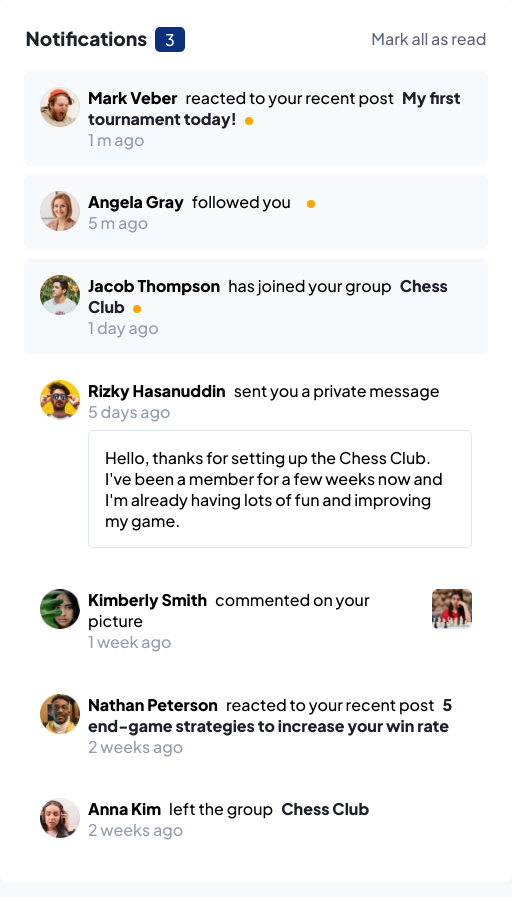
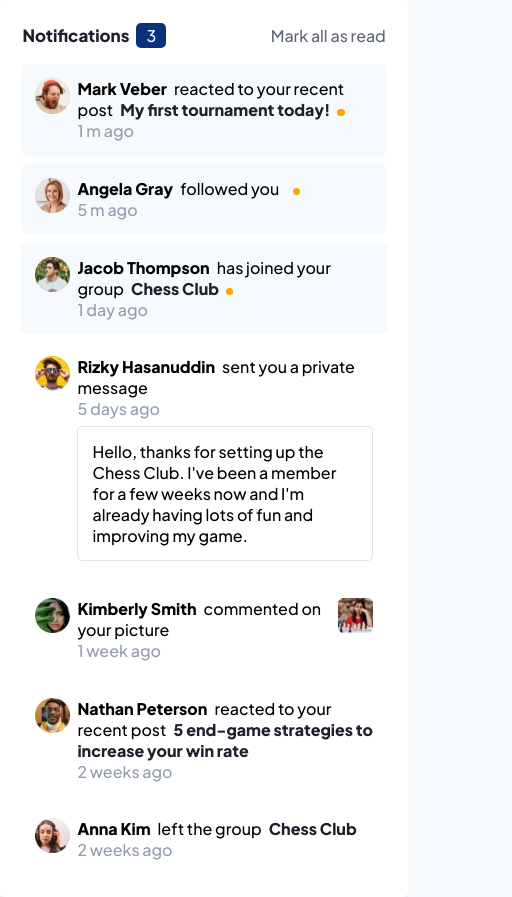
Before and after one commit to cameaann/NotificationPage, a React (Create React App) app: page / in a window 390 px wide. Shown: the whole page, 512 px wide, since content can reach past the window. Built offline with nearby package versions, Linux system fonts and the light colour scheme.

Commit message:
changed width for phone

```diff
--- a/src/assets/styles/styles.scss
+++ b/src/assets/styles/styles.scss
@@ -20,7 +20,7 @@ html{
      @include response(tab-port){ //width<900px
          font-size: 50%; //1rem=8px 8px/16px=50%
      }
-     @include response(phone-mini){
+     @include response(phone){
          font-size: 44%; //1rem=7px 7px/16px=44%
      }
      @include response(big-desktop){ //width> 1800px
@@ -49,6 +49,7 @@ body{
 
     @include response(phone){
         margin: 0 auto;
+        width:54rem;
     }
 }
 
@@ -115,6 +116,10 @@ body{
         height: 5rem;
         cursor: pointer;
     }
+
+    @include response(phone){
+        width: 48rem;
+    }
 }
 
 .notification.unread{
```
